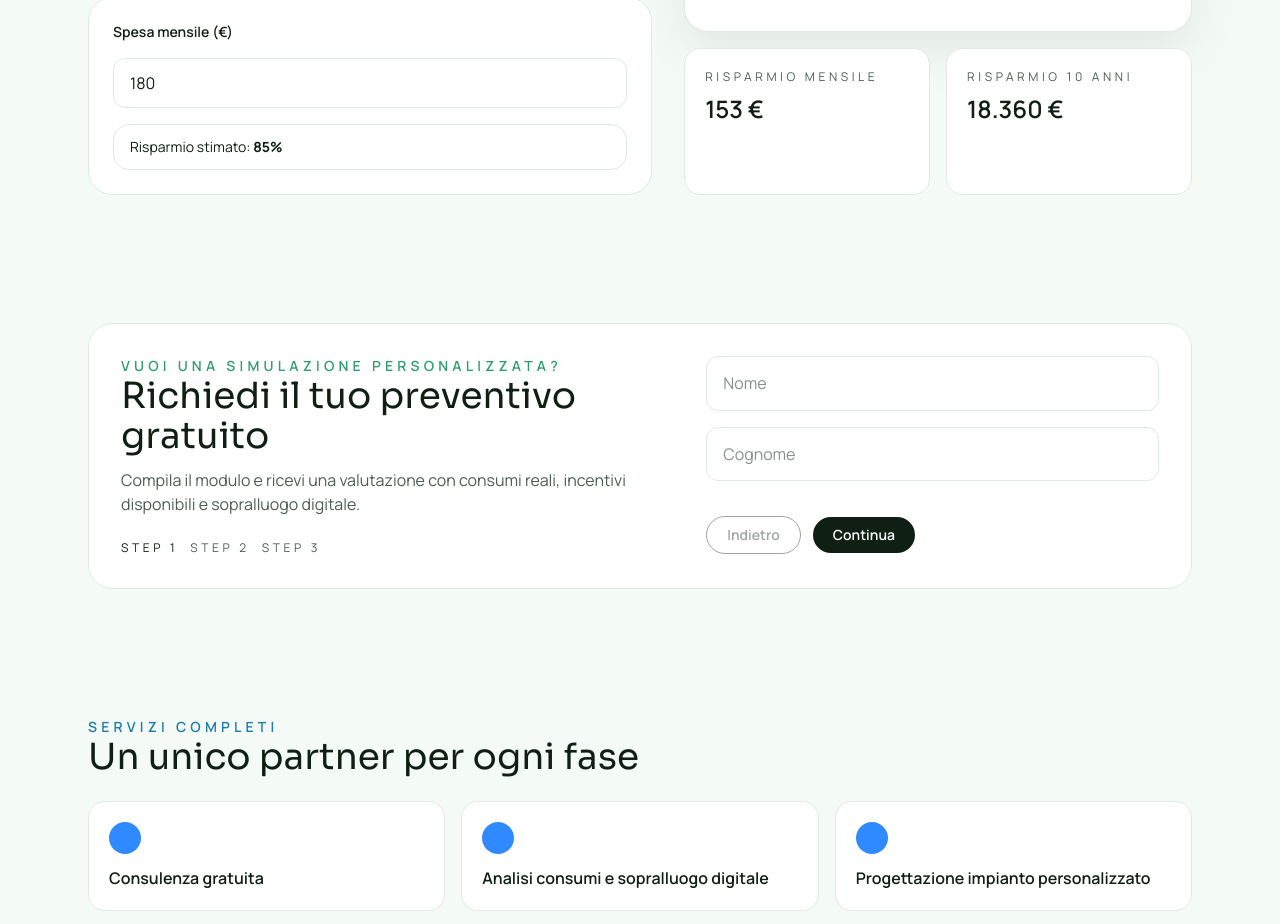
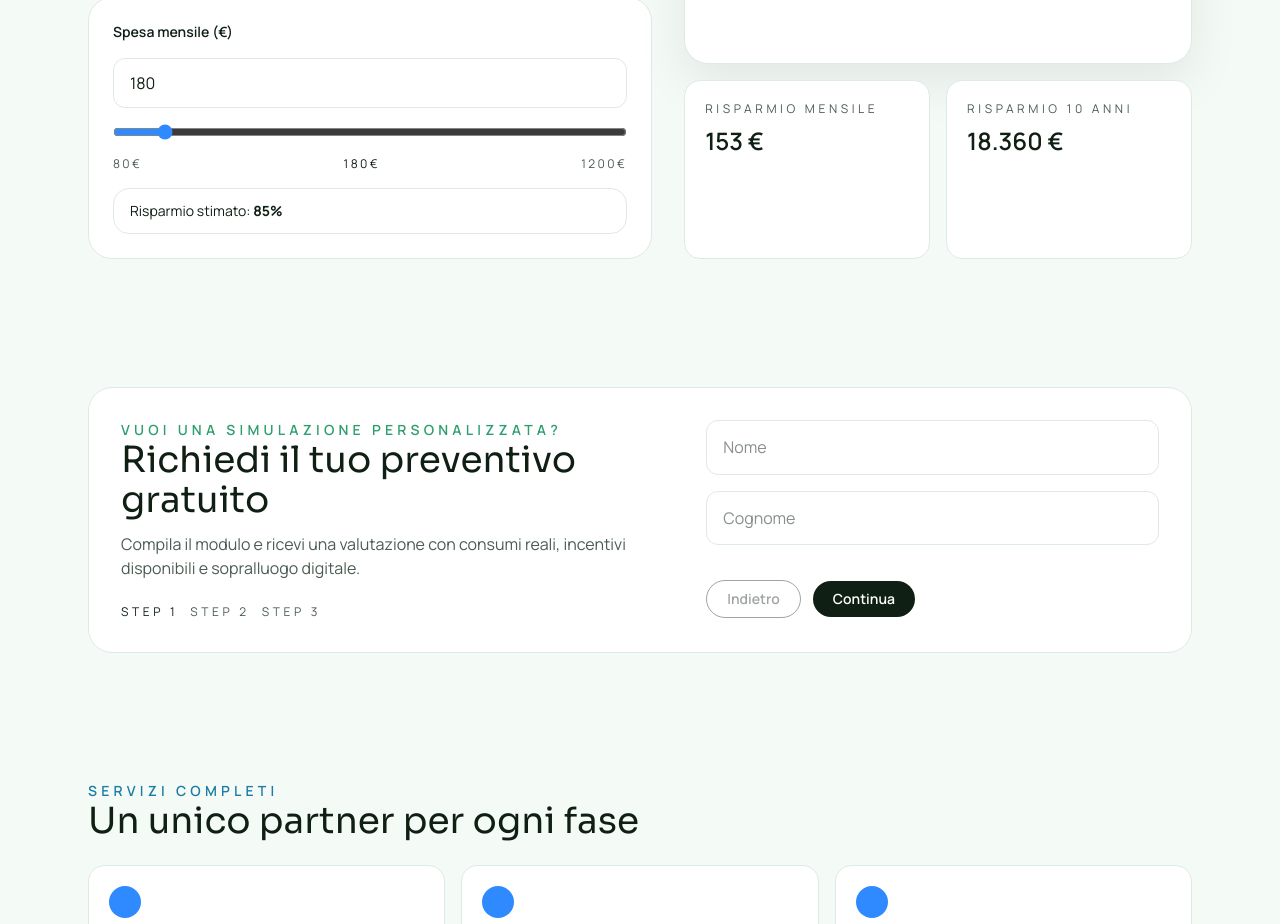
Before and after one commit to maxmin75/GFSsolution2026, a Next.js app: page / in a window 1280 px wide. Shown: the part 1100-2024 px from the top of the page. Built offline with nearby package versions, Linux system fonts and the light colour scheme.

Commit message:
Add synced slider for monthly bill

```diff
--- a/src/app/page.tsx
+++ b/src/app/page.tsx
@@ -209,6 +209,22 @@ export default function Home() {
               onChange={(event) => setMonthlyBill(Number(event.target.value))}
               className="focus-ring rounded-xl border border-[var(--line)] px-4 py-3"
             />
+            <input
+              type="range"
+              min={80}
+              max={1200}
+              step={10}
+              value={monthlyBill}
+              onChange={(event) => setMonthlyBill(Number(event.target.value))}
+              className="accent-[var(--solar)]"
+            />
+            <div className="flex items-center justify-between text-xs uppercase tracking-[0.2em] text-[var(--ink-muted)]">
+              <span>80€</span>
+              <span className="text-[var(--foreground)]">
+                {monthlyBill}€
+              </span>
+              <span>1200€</span>
+            </div>
             <div className="rounded-2xl border border-[var(--line)] bg-[var(--cream)] px-4 py-3 text-sm">
               Risparmio stimato: <strong>85%</strong>
             </div>
```
